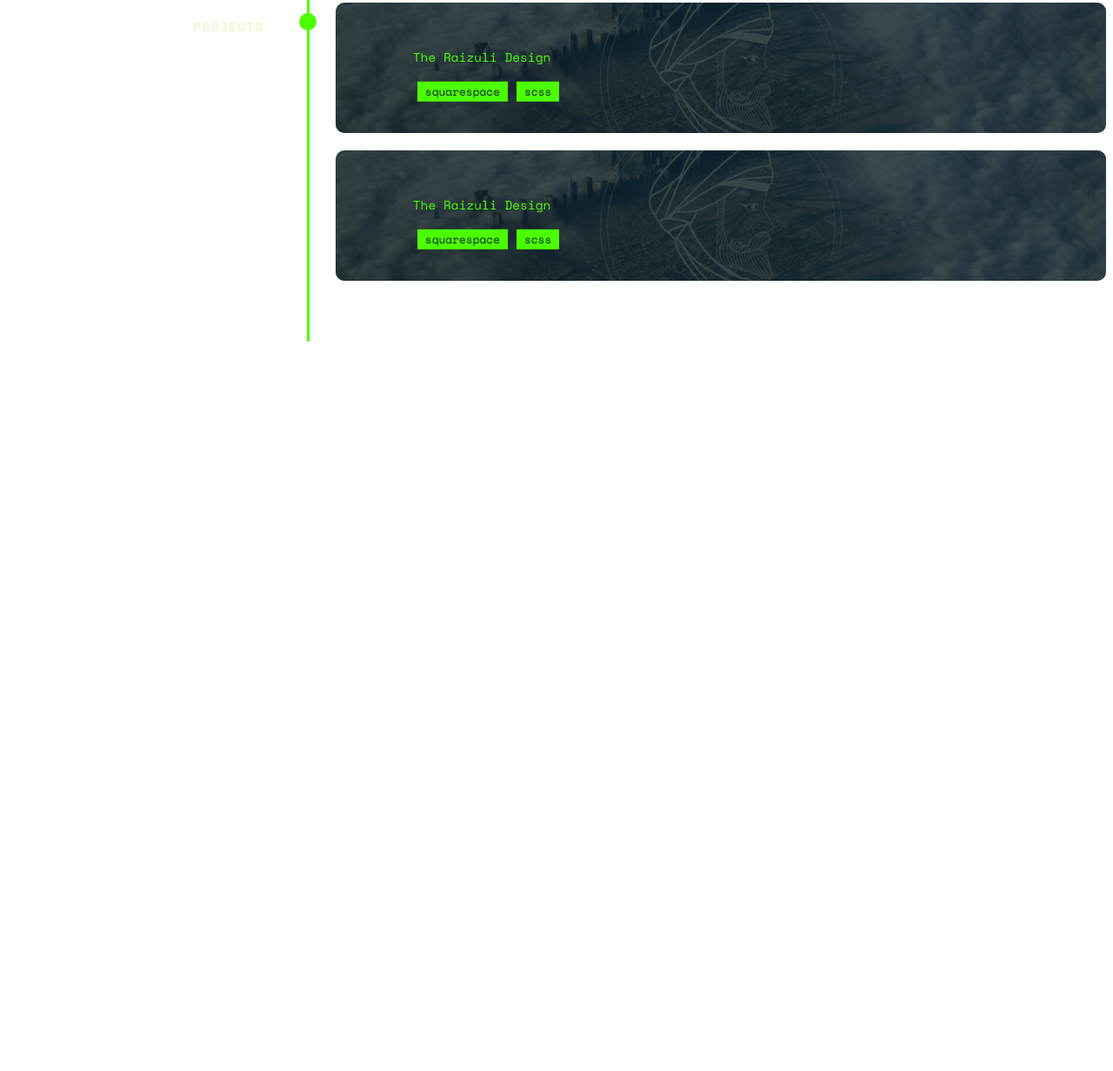
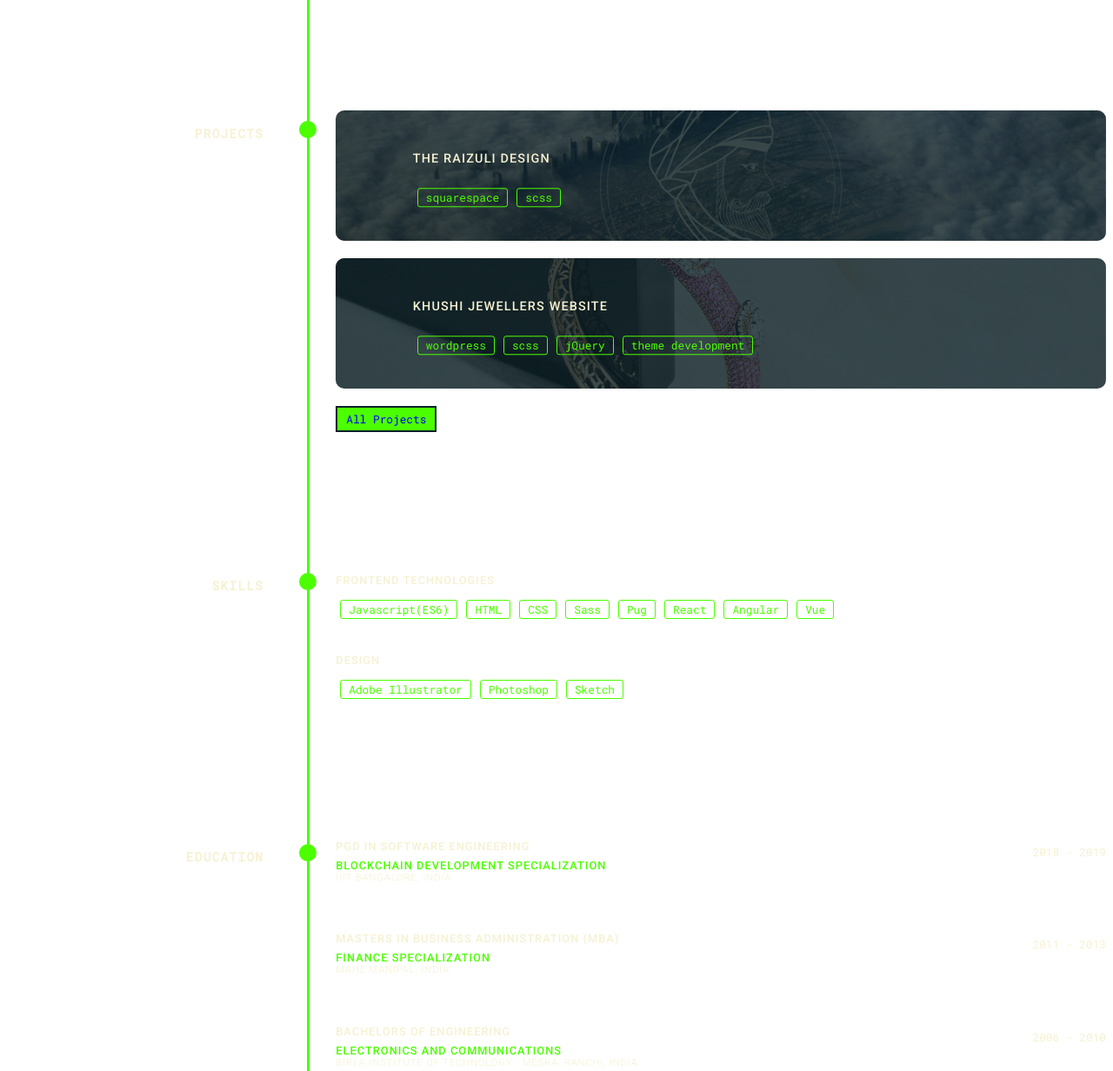
Before and after one commit to ansarkmemon/gatsby-amourycodes, a Gatsby site: page / in a window 1280 px wide. Shown: the part 1174-2406 px from the top of the page at 87% size. Before the commit the page ends 1575 px from the top, so only its background shows below. Built offline with nearby package versions, Linux system fonts and the light colour scheme; Gatsby itself is replaced by a stand-in of ours.

Commit message:
Completed Homepage till education section

```diff
--- a/gatsby-config.js
+++ b/gatsby-config.js
@@ -7,9 +7,9 @@ module.exports = {
     {
       resolve: `gatsby-plugin-google-fonts`,
       options: {
-        fonts: [`Space Mono\:400,700`],
+        fonts: [`Space Mono\:400,700`, `Roboto\:300,300i,400,500`, `Roboto Mono`],
       },
     },
-    `gatsby-plugin-styled-components`
+    `gatsby-plugin-styled-components`,
   ],
 }
--- a/src/components/button.js
+++ b/src/components/button.js
@@ -2,15 +2,17 @@ import React from 'react';
 import Link from 'gatsby-link';
 import styled from 'styled-components';
 
+import { neonGreen, darkBlue } from '../layouts/variables';
+
 const StyledButton = styled.button`
   font-size: 0.8em;
-  color: #0b2027;
-  border: 2px solid #0b2027;
+  color: ${ darkBlue };
+  border: 2px solid ${darkBlue};
   padding: 5px 10px;
-  background: #4cff00;
+  background: ${ neonGreen };
   display: inline-block;
   z-index: 2;
-  box-shadow: -6px 5px 0 0 #efd0ca, -2px 1px 0 1px #0b2027;
+  box-shadow: -6px 5px 0 0 #efd0ca, -2px 1px 0 1px ${darkBlue};
   transition: all 0.3s ease-out;
 
   &:hover {
--- a/src/components/simpleButton.js
+++ b/src/components/simpleButton.js
@@ -2,13 +2,18 @@ import React from 'react';
 import Link from 'gatsby-link';
 import styled from 'styled-components';
 
+import { fontFamily, neonGreen, darkBlue } from '../layouts/variables';
+
+
+
 const StyledButton = styled.button`
   font-size: 0.8em;
-  background: #4cff00
-  color: #0b2027;
-  border: 2px solid #0b2027;
+  background: ${neonGreen}
+  color: ${darkBlue};
+  border: 2px solid ${darkBlue};
   padding: 5px 10px;
   display: inline-block;
+  font-family: ${fontFamily}
 `
 
 const SimpleButton = (props) => {
--- /dev/null
+++ b/src/layouts/educationCard.js
@@ -0,0 +1,61 @@
+import React from 'react';
+import styled from 'styled-components';
+
+import { fontFamily, fontRoboto, cream, neonGreen } from './variables';
+
+const Card = styled.div`
+  width: 100%;
+  margin-bottom: 50px;
+`
+
+const TitleBox = styled.div`
+  display: flex;
+  flex-direction: column;
+  justify-content: space-between;
+  flex-wrap: wrap;
+
+  @media (min-width: 768px) {
+    flex-direction: row;
+    align-items: center;
+  }
+`
+
+const Title = styled.div`
+  font-family: ${ fontRoboto };
+  font-weight: 500;
+  text-transform: uppercase;
+  font-size: 0.8em;
+  letter-spacing: 0.08em;
+`;
+
+const University = styled(Title)`
+  font-size: 0.7em;
+  font-weight: 300;
+`
+
+const Date = styled.p`
+  font-family: ${fontFamily};
+  color: ${cream};
+  font-weight: 300;
+  font-size: 0.8em;
+  margin-bottom: 0;
+`
+
+const Specialization = styled(Title)`
+  color: ${neonGreen};
+`
+
+const EducationCard = (props) => {
+  return (
+    <Card>
+      <TitleBox>
+        <Title>{props.education.degreeTitle}</Title>
+        <Date>{props.education.duration}</Date>
+      </TitleBox>
+      <Specialization>{props.education.specialization}</Specialization>
+      <University>{ props.education.university }</University>
+    </Card>
+  )
+}
+
+export default EducationCard
--- a/src/layouts/mainSection.js
+++ b/src/layouts/mainSection.js
@@ -1,11 +1,14 @@
 import React from 'react';
 import styled from 'styled-components';
+
+import { fontFamily, cream, neonGreen, fontRoboto } from './variables';
+
 
 const StyledSection = styled.section`
   display: flex;
   flex-direction: column;
   justify-content: center;
-  margin-top: 50px;
+  margin-top: 150px;
 
   @media (min-width: 768px) {
     flex-direction: row;
@@ -16,20 +19,21 @@ const StyledSection = styled.section`
 
 const StyledDescription = styled.div`
   margin-left: 30px;
-  color: #f6f1d1;
+  color: ${ cream };
+  font-family: ${ fontRoboto };
 
   @media (min-width: 768px) {
     flex: 3;
-    border-left: 3px solid #4cff00;
+    border-left: 3px solid ${ neonGreen };
     padding-left: 30px;
-    padding-bottom: 50px;
+    padding-bottom: 150px;
   }
 `
 
 const StyledTitle = styled.h2`
   font-size: 0.9em;
-  color: #4cff00;
-  font-family: 'Space Mono', monospace;
+  color: ${ neonGreen };
+  font-family: ${fontFamily};
   text-transform : uppercase;
   letter-spacing: 0.09em;
   position: relative;
@@ -37,7 +41,7 @@ const StyledTitle = styled.h2`
 
   @media (min-width: 768px) {
     text-align: right;
-    color: #f6f1d1;
+    color: ${ cream };
   }
 
   &:after {
@@ -47,7 +51,7 @@ const StyledTitle = styled.h2`
       border-radius: 50%;
       width: 20px;
       height: 20px;
-      background: #4cff00;
+      background: ${ neonGreen };
       right: -61px;
       top: 0;
     }
--- a/src/layouts/projectCard.js
+++ b/src/layouts/projectCard.js
@@ -2,17 +2,18 @@ import React from 'react';
 import styled from 'styled-components';
 import Tag from './tag';
 
+
+import { fontRoboto, cream } from './variables';
+
 const StyledCard = styled.div`
   width: 100%;
   border-radius: 10px;
-  background-image: ${props => props.image ? `url(${props.image})` : 'none' };
-  background-repeat: no-repeat;
-  background-position: center;
-  background-size: cover;
   position: relative;
   min-height: 150px;
+  max-height: 150px;
   overflow: hidden;
   margin: 20px 0;
+
 
   &:first-child {
     margin: 0;
@@ -25,20 +26,32 @@ const OverlayCard = styled.div`
   height: 100%;
   left: 0;
   top: 0;
-  background: rgba(11, 32, 39, 0.8);
-  transition: background 0.3s ease-out;
+  background-image: ${props =>
+    props.image
+      ? `linear-gradient(rgba(11, 32, 39, 0.8), rgba(11, 32, 39, 0.8)), url(${ props.image })`
+      : 'none'};
+  background-repeat: no-repeat;
+  background-position: center;
+  background-size: cover;
+  transition: all 0.5s ease-out;
 
   &:hover {
-    background: rgba(11, 32, 39, 0.5);
+    transform: scale(1.2);
+    background-image: ${props =>
+      props.image
+        ? `linear-gradient(rgba(11, 32, 39, 0.5), rgba(11, 32, 39, 0.5)), url(${ props.image })`
+        : 'none'};
   }
 `
 
 const ProjectTitle = styled.h3`
-  font-weight: 400;
-  font-family: 'Space Mono', monospace;
+  font-weight: 500;
+  text-transform: uppercase;
+  color: ${ cream };
+  font-family: ${ fontRoboto };
   padding-bottom: 20px;
   margin-bottom: 0;
-  color: #4cff00;
+  letter-spacing: 0.08em;
   font-size: 0.9em;
 
 `
@@ -48,6 +61,12 @@ const ContentBox = styled.div`
   top: 50%;
   left: 10%;
   transform: translateY(-50%);
+`;
+
+const TagsBox = styled.div`
+  display: flex;
+  flex-wrap: wrap;
+  justify-content: flex-start;
 `
 
 const ProjectLink = {
@@ -61,16 +80,18 @@ const ProjectCard = (props) => {
 
   return (
     <StyledCard {...props}>
-      <OverlayCard>
+      <OverlayCard {...props}></OverlayCard>
         <ContentBox>
           <ProjectTitle>
             <a href={props.siteLink} target="_blank" style={ProjectLink}>
               {props.title}
             </a>
           </ProjectTitle>
-          { renderTags }
+
+          <TagsBox>
+            { renderTags }
+          </TagsBox>
         </ContentBox>
-      </OverlayCard>
     </StyledCard>
   )
 }
--- /dev/null
+++ b/src/layouts/skillAreaCard.js
@@ -0,0 +1,45 @@
+import React from 'react';
+import styled from 'styled-components';
+
+import Tag from './tag';
+import { fontRoboto } from './variables';
+
+const CardWrapper = styled.div`
+  margin-top: 35px;
+
+  &:first-child {
+    margin-top: 0;
+  }
+`;
+
+const StyledTitle = styled.h3`
+  text-transform: uppercase;
+  font-family: ${fontRoboto};
+  font-weight: 500;
+  font-size: 0.8em;
+  letter-spacing: 0.08em;
+  margin-bottom: 10px;
+`;
+
+const TagsBox = styled.div`
+  display: flex;
+  flex-wrap: wrap;
+  justify-content: flex-start;
+`
+
+const SkillAreaCard = props => {
+  const renderSkills = props.skills.map( skill => {
+    return <Tag key={skill} text={skill} />
+  });
+
+  return (
+    <CardWrapper>
+      <StyledTitle>{props.title}</StyledTitle>
+      <TagsBox>
+        { renderSkills }
+      </TagsBox>
+    </CardWrapper>
+  )
+}
+
+export default SkillAreaCard
--- a/src/layouts/tag.js
+++ b/src/layouts/tag.js
@@ -1,12 +1,15 @@
 import React from 'react'
 import styled from 'styled-components';
 
+import { fontFamily, darkBlue, neonGreen } from './variables';
+
 const StyledTag = styled.span`
-  background: #4cff00;
+  border: 1px solid ${neonGreen};
+  border-radius: 3px;
   padding: 2px 9px;
   font-size: 0.8em;
-  color: #0b2027;
-  font-family: 'Space Mono', monospace;
+  color: ${ neonGreen };
+  font-family: ${ fontFamily };
   margin: 5px;
 `
 
--- /dev/null
+++ b/src/layouts/variables.js
@@ -0,0 +1,8 @@
+// export const fontFamily = `'Space Mono', monospace`;
+export const fontFamily = `'Roboto Mono', monospace`;
+export const fontRoboto = `'Roboto', sans-serif`;
+
+
+export const darkBlue = "#0b2027";
+export const neonGreen = "#4cff00";
+export const cream = "#f6f1d1";
--- a/src/pages/index.js
+++ b/src/pages/index.js
@@ -1,47 +1,130 @@
-import React from 'react'
+import React, { Component } from 'react';
 
 
 import Introduction from '../components/introduction';
 import SimpleButton from '../components/simpleButton';
 import MainSection from '../layouts/mainSection';
 import ProjectCard from '../layouts/projectCard';
+import SkillAreaCard from '../layouts/skillAreaCard';
 
 import raizuliImg from '../assets/projects/raizuli-image.jpg';
+import khushiImg from '../assets/projects/khushi-jewellers.jpg';
+import EducationCard from '../layouts/educationCard';
 
-const IndexPage = () => (
+
+
+class IndexPage extends Component {
+  state = {
+    projects: [
+      {
+        id: '0001',
+        siteLink: 'https://www.theraizuli.com',
+        image: raizuliImg,
+        title: 'The Raizuli Design',
+        tags: ['squarespace', 'scss'],
+      },
+      {
+        id: '0002',
+        siteLink: 'http://www.khushijewellers.com',
+        image: khushiImg,
+        title: 'Khushi Jewellers Website',
+        tags: ['wordpress', 'scss', 'jQuery', 'theme development'],
+      },
+    ],
+    education: [
+      {
+        id: "001",
+        degreeTitle: 'PGD in Software Engineering',
+        duration: '2018 - 2019',
+        specialization: 'Blockchain Development Specialization',
+        university: 'IIIT Bangalore, India'
+      },
+      {
+        id: "002",
+        degreeTitle: 'Masters in Business Administration (MBA)',
+        duration: '2011 - 2013',
+        specialization: 'Finance Specialization',
+        university: 'Mahe Manipal, India'
+      },
+      {
+        id: "003",
+        degreeTitle: 'Bachelors of Engineering',
+        duration: '2006 - 2010',
+        specialization: 'Electronics and Communications',
+        university: 'Birla Institute of Technology - Mesra, Ranchi, India'
+      },
+    ],
+  }
+
+  render() {
+    const renderProjects = this.state.projects.map(project => {
+      return (
+        <ProjectCard
+          key={project.id}
+          siteLink={project.siteLink}
+          image={project.image}
+          title={project.title}
+          tags={project.tags}
+        />
+      )
+    });
+
+    const renderEducation = this.state.education.map( education => {
+      return <EducationCard key={education.id} education={education} />
+    })
+
+    return (
       <div>
         <Introduction />
         <MainSection title="About">
           <p>
-        Lorem ipsum dolor sit, amet consectetur adipisicing elit. Maiores magni
-        molestias ipsa illum. Eaque distinctio obcaecati iste quam pariatur
-        vitae consequuntur accusamus enim ut deleniti!
+            Lorem ipsum dolor sit, amet consectetur adipisicing elit. Maiores
+            magni molestias ipsa illum. Eaque distinctio obcaecati iste quam
+            pariatur vitae consequuntur accusamus enim ut deleniti!
           </p>
           <p>
-        Neque ut ipsa
-        exercitationem culpa? Lorem ipsum dolor sit, amet consectetur
-        adipisicing elit. Maiores magni molestias ipsa illum. Eaque distinctio
-        obcaecati iste quam pariatur vitae consequuntur accusamus enim ut
-        deleniti! Neque ut ipsa exercitationem culpa?
+            Neque ut ipsa exercitationem culpa? Lorem ipsum dolor sit, amet
+            consectetur adipisicing elit. Maiores magni molestias ipsa illum.
+            Eaque distinctio obcaecati iste quam pariatur vitae consequuntur
+            accusamus enim ut deleniti! Neque ut ipsa exercitationem culpa?
           </p>
-      <SimpleButton link="/about/" content="Read More"/>
+          <SimpleButton link="/about/" content="Read More" />
         </MainSection>
 
         <MainSection title="Projects">
-      <ProjectCard
-        siteLink="https://www.theraizuli.com"
-        image={raizuliImg}
-        title="The Raizuli Design"
-        tags={['squarespace', 'scss']}
+          {renderProjects}
+
+          <SimpleButton link="/projects/" content="All Projects" />
+        </MainSection>
+
+        <MainSection title="Skills">
+          <SkillAreaCard
+            title="Frontend Technologies"
+            skills={[
+              'Javascript(ES6)',
+              'HTML',
+              'CSS',
+              'Sass',
+              'Pug',
+              'React',
+              'Angular',
+              'Vue',
+            ]}
           />
-      <ProjectCard
-        siteLink="https://www.theraizuli.com"
-        image={raizuliImg}
-        title="The Raizuli Design"
-        tags={['squarespace', 'scss']}
+          <SkillAreaCard
+            title="Design"
+            skills={['Adobe Illustrator', 'Photoshop', 'Sketch']}
           />
         </MainSection>
+
+        <MainSection title="Education">
+          { renderEducation }
+        </MainSection>
+
+        <MainSection title="Experience" />
       </div>
     )
+  }
+}
 
-export default IndexPage
+export default IndexPage;
```
Also changed, not shown: src/components/introduction.js (+8 -5 lines), src/components/navigation.js (+7 -4 lines), src/assets/projects/khushi-jewellers.jpg (added). Lines whose indentation alone changed are shown as unchanged.
